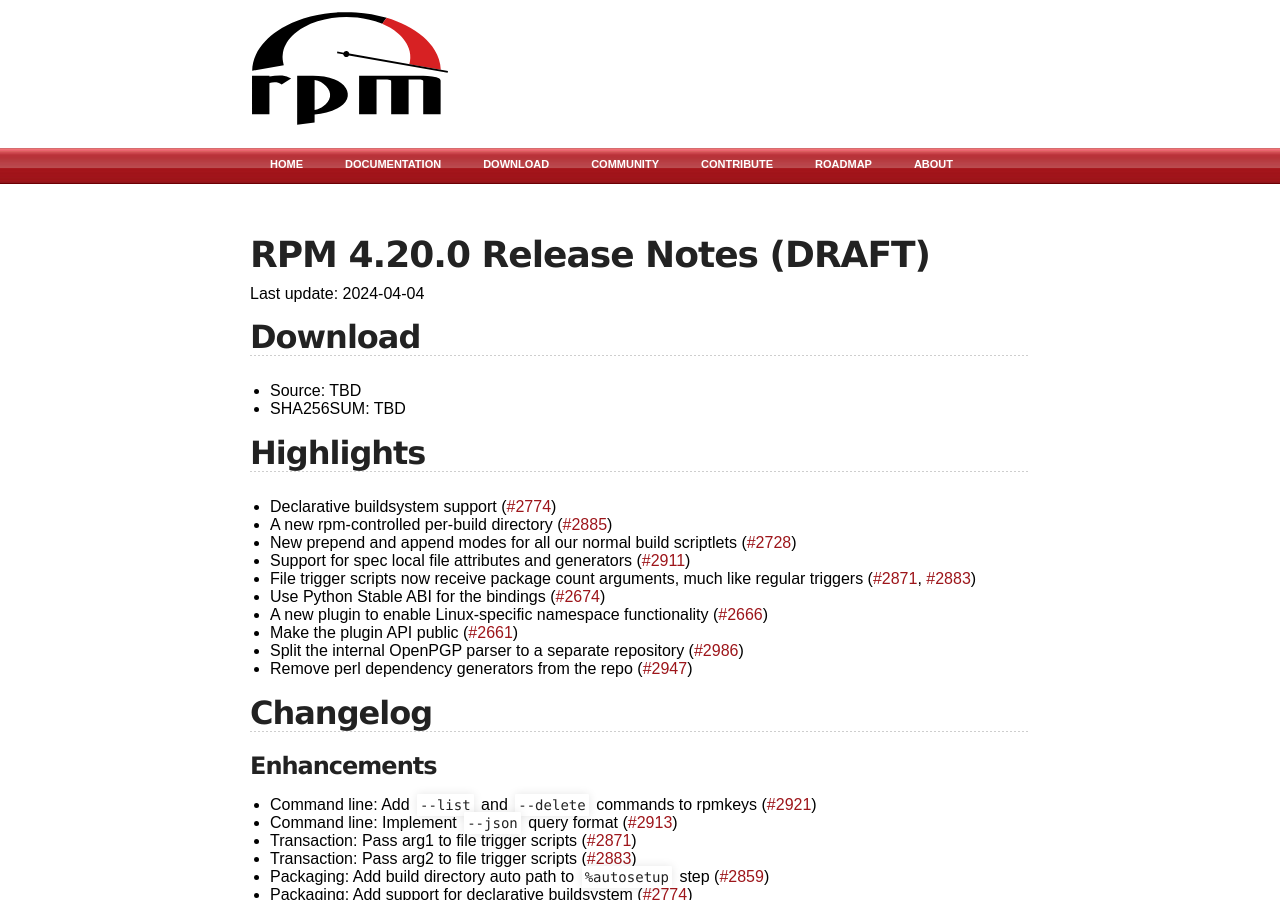
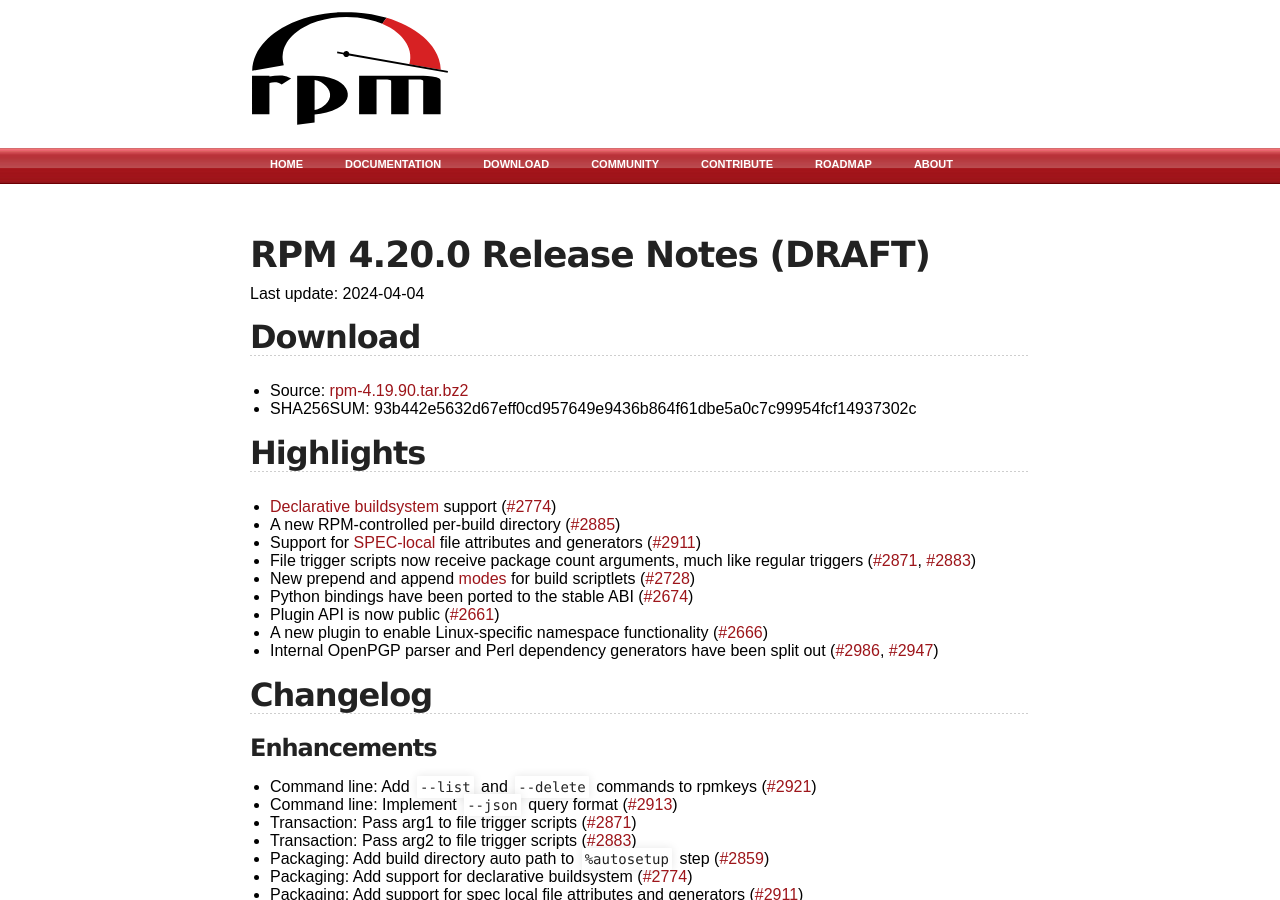
Before and after one commit to rpm-software-management/rpm-web, a Jekyll site: the page built from wiki/Releases/4.20.0.md, in a window 1280 px wide and 900 px high. Built offline with Jekyll 4.4.1, drawn with Linux system fonts in a browser that asks for light colours.

Commit message:
Release 4.20.0 ALPHA
Also tweak the highlights a bit more and add links to the documentation
where applicable.

```diff
--- a/wiki/Releases/4.20.0.md
+++ b/wiki/Releases/4.20.0.md
@@ -8,20 +8,19 @@ title: rpm.org - Releases
 Last update: 2024-04-04
 
 ## Download
-* Source: TBD
-* SHA256SUM: TBD
+* Source: [rpm-4.19.90.tar.bz2](https://ftp.osuosl.org/pub/rpm/releases/testing/rpm-4.19.90.tar.bz2)
+* SHA256SUM: 93b442e5632d67eff0cd957649e9436b864f61dbe5a0c7c99954fcf14937302c
 
 ## Highlights
-* Declarative buildsystem support ([#2774](https://github.com/rpm-software-management/rpm/pull/2774))
-* A new rpm-controlled per-build directory ([#2885](https://github.com/rpm-software-management/rpm/pull/2885))
-* New prepend and append modes for all our normal build scriptlets ([#2728](https://github.com/rpm-software-management/rpm/pull/2728))
-* Support for spec local file attributes and generators ([#2911](https://github.com/rpm-software-management/rpm/pull/2911))
+* [Declarative buildsystem](https://rpm-software-management.github.io/rpm/manual/buildsystem.html) support ([#2774](https://github.com/rpm-software-management/rpm/pull/2774))
+* A new RPM-controlled per-build directory ([#2885](https://github.com/rpm-software-management/rpm/pull/2885))
+* Support for [SPEC-local](https://rpm-software-management.github.io/rpm/manual/dependency_generators.html#using-file-attributes-in-their-own-package) file attributes and generators ([#2911](https://github.com/rpm-software-management/rpm/pull/2911))
 * File trigger scripts now receive package count arguments, much like regular triggers ([#2871](https://github.com/rpm-software-management/rpm/pull/2871), [#2883](https://github.com/rpm-software-management/rpm/pull/2883))
-* Use Python Stable ABI for the bindings ([#2674](https://github.com/rpm-software-management/rpm/pull/2674))
+* New prepend and append [modes](https://rpm-software-management.github.io/rpm/manual/spec.html#build-scriptlets) for build scriptlets ([#2728](https://github.com/rpm-software-management/rpm/pull/2728))
+* Python bindings have been ported to the stable ABI ([#2674](https://github.com/rpm-software-management/rpm/pull/2674))
+* Plugin API is now public ([#2661](https://github.com/rpm-software-management/rpm/pull/2661))
 * A new plugin to enable Linux-specific namespace functionality ([#2666](https://github.com/rpm-software-management/rpm/pull/2666))
-* Make the plugin API public ([#2661](https://github.com/rpm-software-management/rpm/pull/2661))
-* Split the internal OpenPGP parser to a separate repository ([#2986](https://github.com/rpm-software-management/rpm/pull/2986))
-* Remove perl dependency generators from the repo ([#2947](https://github.com/rpm-software-management/rpm/pull/2947))
+* Internal OpenPGP parser and Perl dependency generators have been split out ([#2986](https://github.com/rpm-software-management/rpm/pull/2986), [#2947](https://github.com/rpm-software-management/rpm/pull/2947))
 
 ## Changelog
 ### Enhancements
```
Also changed, not shown: download.md (+1 -1 lines), index.md (+13 -0 lines), timeline.md (+13 -0 lines).
